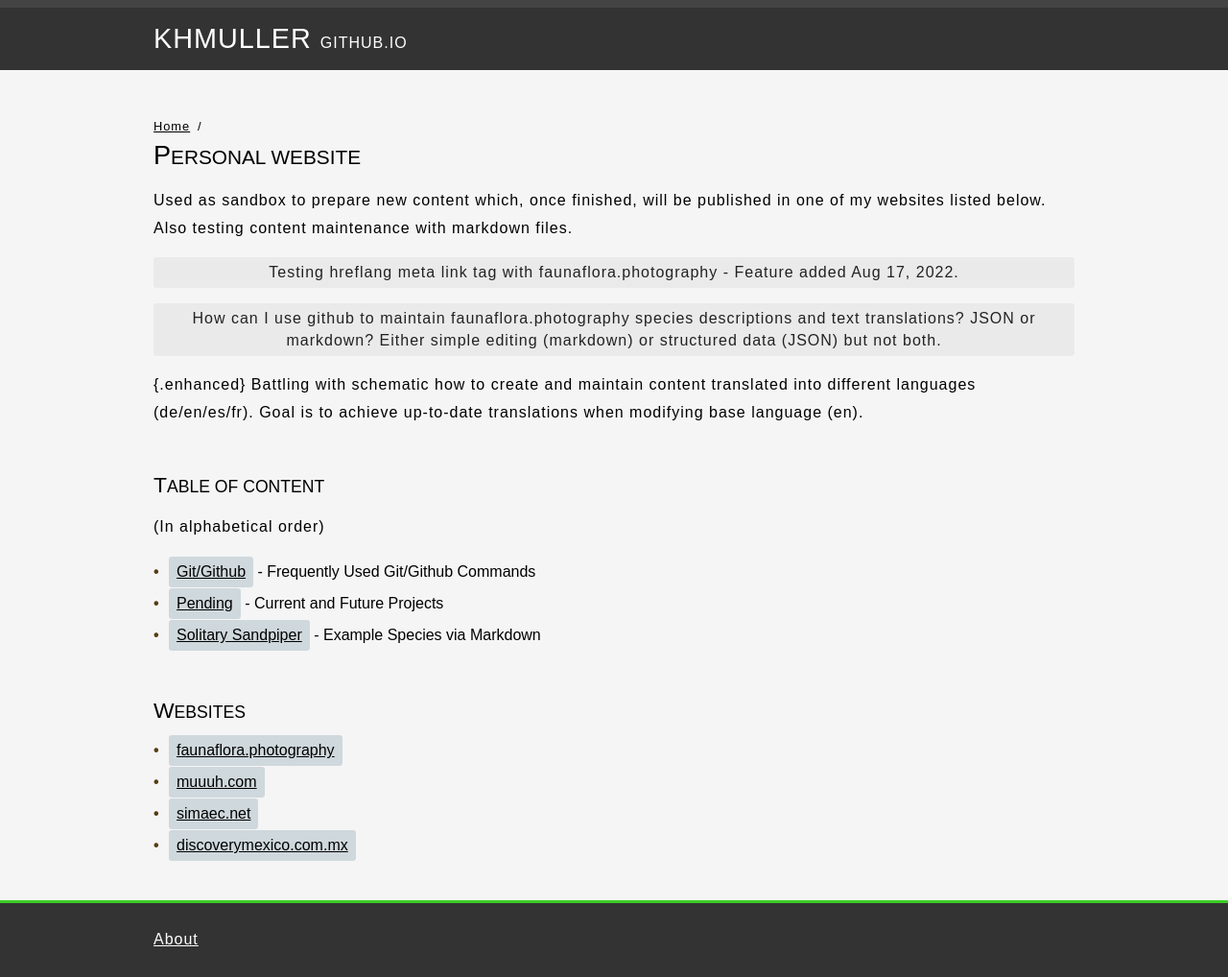
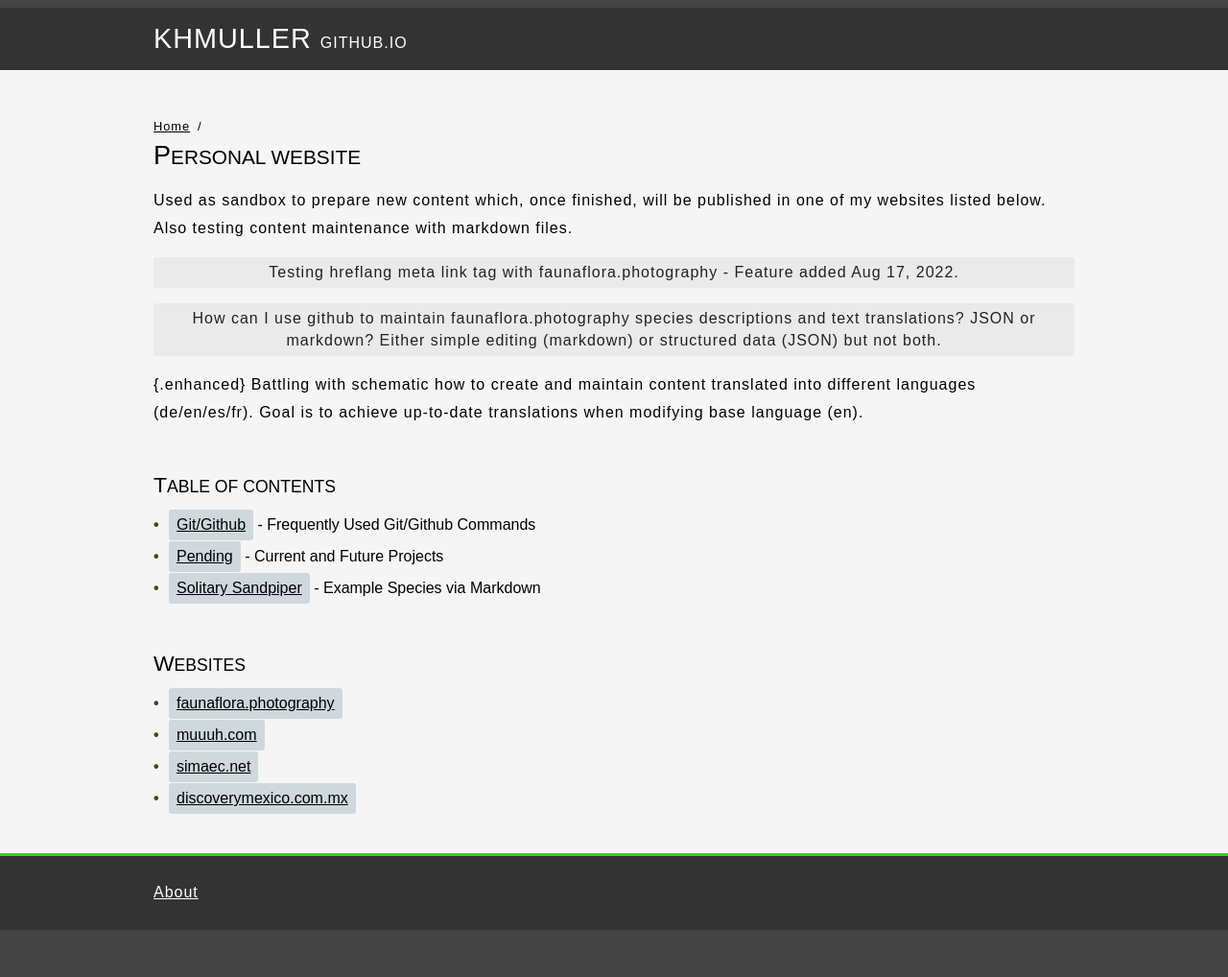
Before and after one commit to KHMuller/khmuller.github.io, a Jekyll site: the page built from index.md, in a window 1280 px wide. Shown: the whole page at 96% size. Built offline with Jekyll 4.4.1, drawn with Linux system fonts in a browser that asks for light colours; after the commit the page ends 969 px from its top, so only the background shows below that.

Commit message:
Update index.md

```diff
--- a/index.md
+++ b/index.md
@@ -18,8 +18,7 @@ How can I use github to maintain faunaflora.photography species descriptions and
 {.enhanced}
 Battling with schematic how to create and maintain content translated into different languages (de/en/es/fr). Goal is to achieve up-to-date translations when modifying base language (en).
 
-### Table of Content
-(In alphabetical order)
+### Table of Contents
 
 - [Git/Github](/github/ "Frequently Used Git/Github Commands") - Frequently Used Git/Github Commands
 - [Pending](/pending/ "Current and Future Projects") - Current and Future Projects
```
